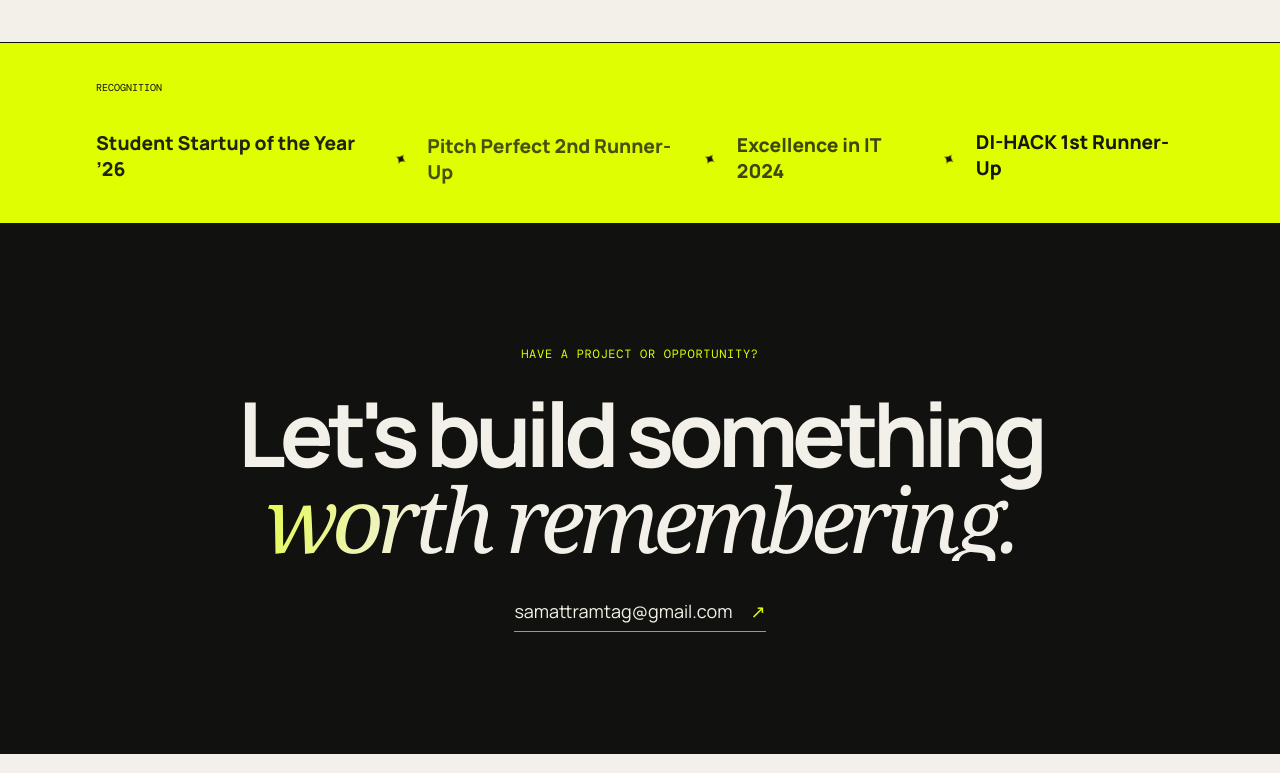
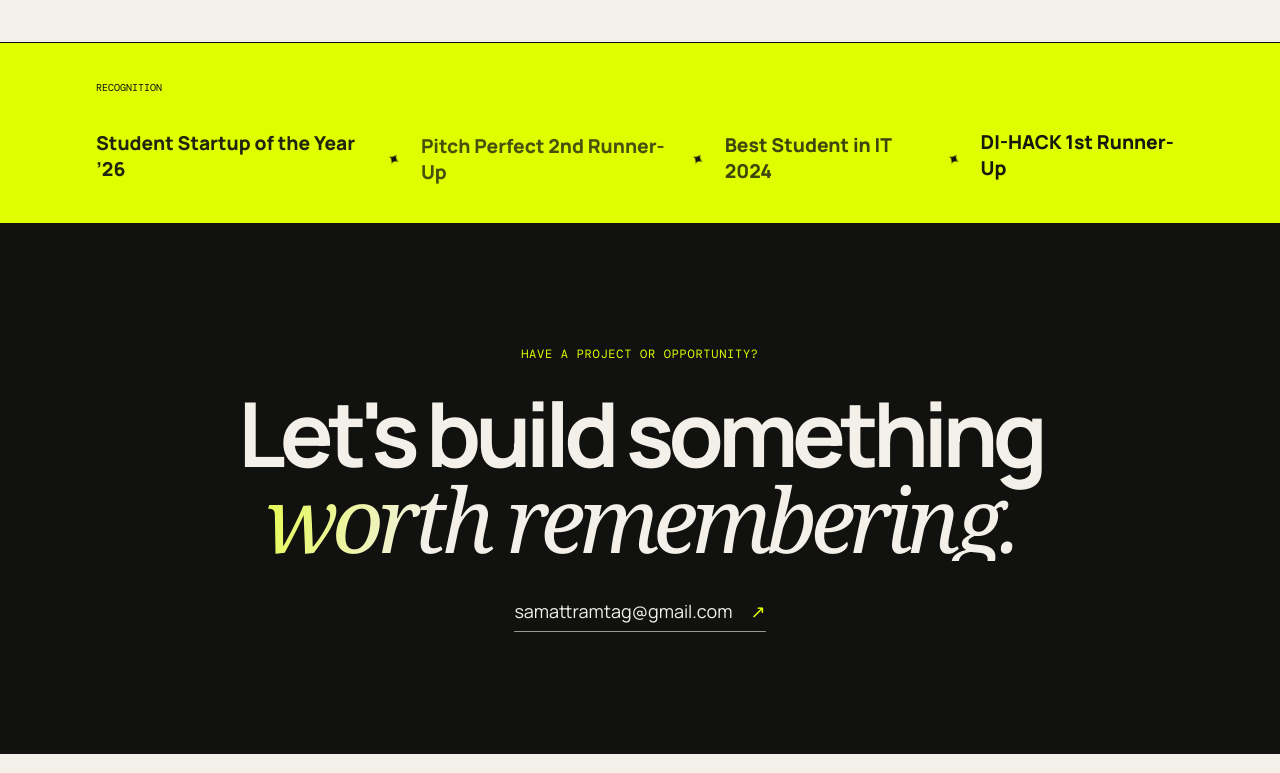
Before and after one commit to samturner777/Samuel-Tagoe, a website: page index.html in a window 1280 px wide. Shown: the part 4360-5133 px from the top of the page. Drawn offline with nearby package versions, Linux system fonts and the light colour scheme.

Commit message:
Best Student edit

```diff
--- a/index.html
+++ b/index.html
@@ -291,7 +291,7 @@
             <i>✦</i>
             <span>Pitch Perfect 2nd Runner-Up</span>
             <i>✦</i>
-            <span>Excellence in IT 2024</span>
+            <span>Best Student in IT 2024</span>
             <i>✦</i>
             <span>DI-HACK 1st Runner-Up</span>
           </div>
```
